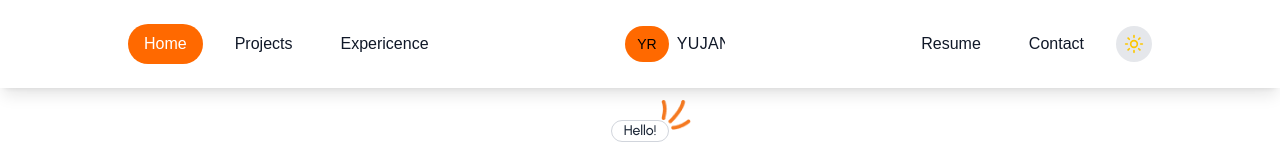
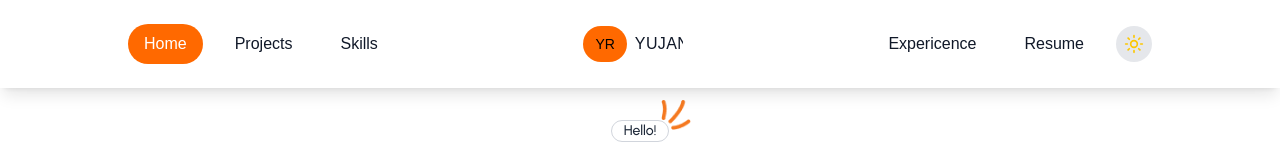
Before and after one commit to yujanThulung/portfolio, a Next.js app: page / in a window 1280 px wide. Shown: the top 160 px of the page. Built offline with nearby package versions, Linux system fonts and the light colour scheme.

Commit message:
refactor: redirection has been change

```diff
--- a/src/components/skillShowcase/SkillShowcase.tsx
+++ b/src/components/skillShowcase/SkillShowcase.tsx
@@ -115,6 +115,7 @@ export default function SkillShowcase({ skills }: SkillShowcaseProps) {
 
   return (
     <section
+      id="skill"
       className={`relative w-full min-h-screen py-20 px-6 sm:px-12 lg:px-24 overflow-hidden ${bgColor}`}
       onMouseEnter={() => setIsCursorInSection(true)}
       onMouseLeave={() => setIsCursorInSection(false)}
@@ -173,8 +174,7 @@ export default function SkillShowcase({ skills }: SkillShowcaseProps) {
         {[...Array(20)].map((_, i) => (
           <motion.div
             key={i}
-            className={`absolute w-1 h-1 rounded-full ${
-              isDark ? 'bg-purple-400/40' : 'bg-orange-400/40'
+            className={`absolute w-1 h-1 rounded-full ${isDark ? 'bg-purple-400/40' : 'bg-orange-400/40'
               }`}
             initial={{
               x: Math.random() * (typeof window !== 'undefined' ? window.innerWidth : 1200),
@@ -251,7 +251,7 @@ export default function SkillShowcase({ skills }: SkillShowcaseProps) {
       <div className="relative z-10 max-w-7xl mx-auto">
         {/* Header */}
         <motion.div className="text-center">
-          <HighlightText firstText="My" orangeText=" Skills" size="4xl"/>
+          <HighlightText firstText="My" orangeText=" Skills" size="4xl" />
           <p className={`${subTextColor} mt-4`}>The digital toolbox that powers my creativity and problem-solving.</p>
         </motion.div>
 
--- a/src/data/navLinks.ts
+++ b/src/data/navLinks.ts
@@ -14,6 +14,10 @@ export const navLinks: NavLink[] = [
         path: "/#projects"
     },
     {
+        name: "Skills",
+        path: "/#skill"
+    },
+    {
         name: "Expericence",
         path: "/#experience"
     },
@@ -21,8 +25,5 @@ export const navLinks: NavLink[] = [
         name: "Resume",
         path: "/resume"
     },
-    {
-        name: "Contact",
-        path: "/#contact"
-    }
+
 ]
```
Lines whose indentation alone changed are shown as unchanged.
